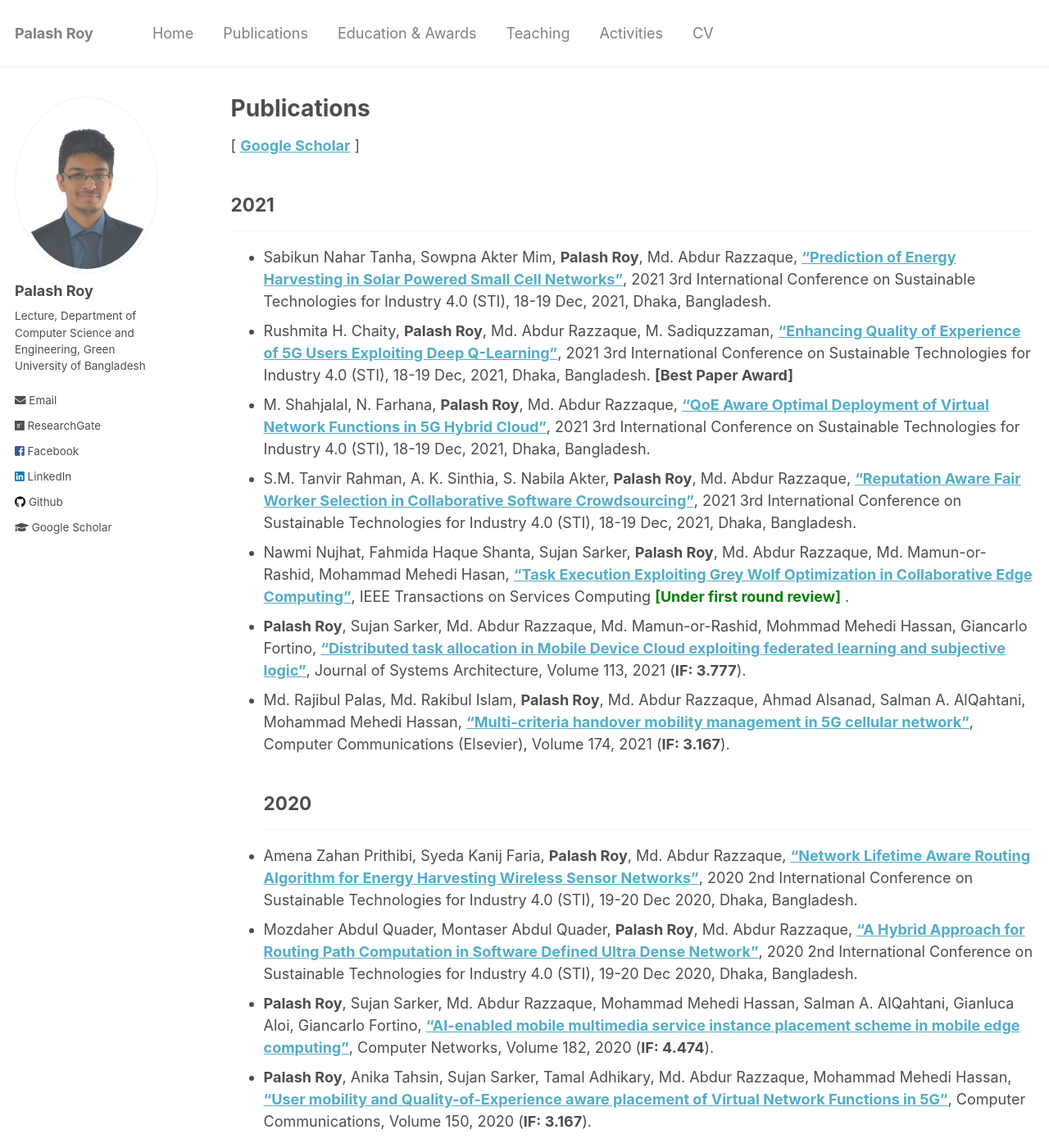
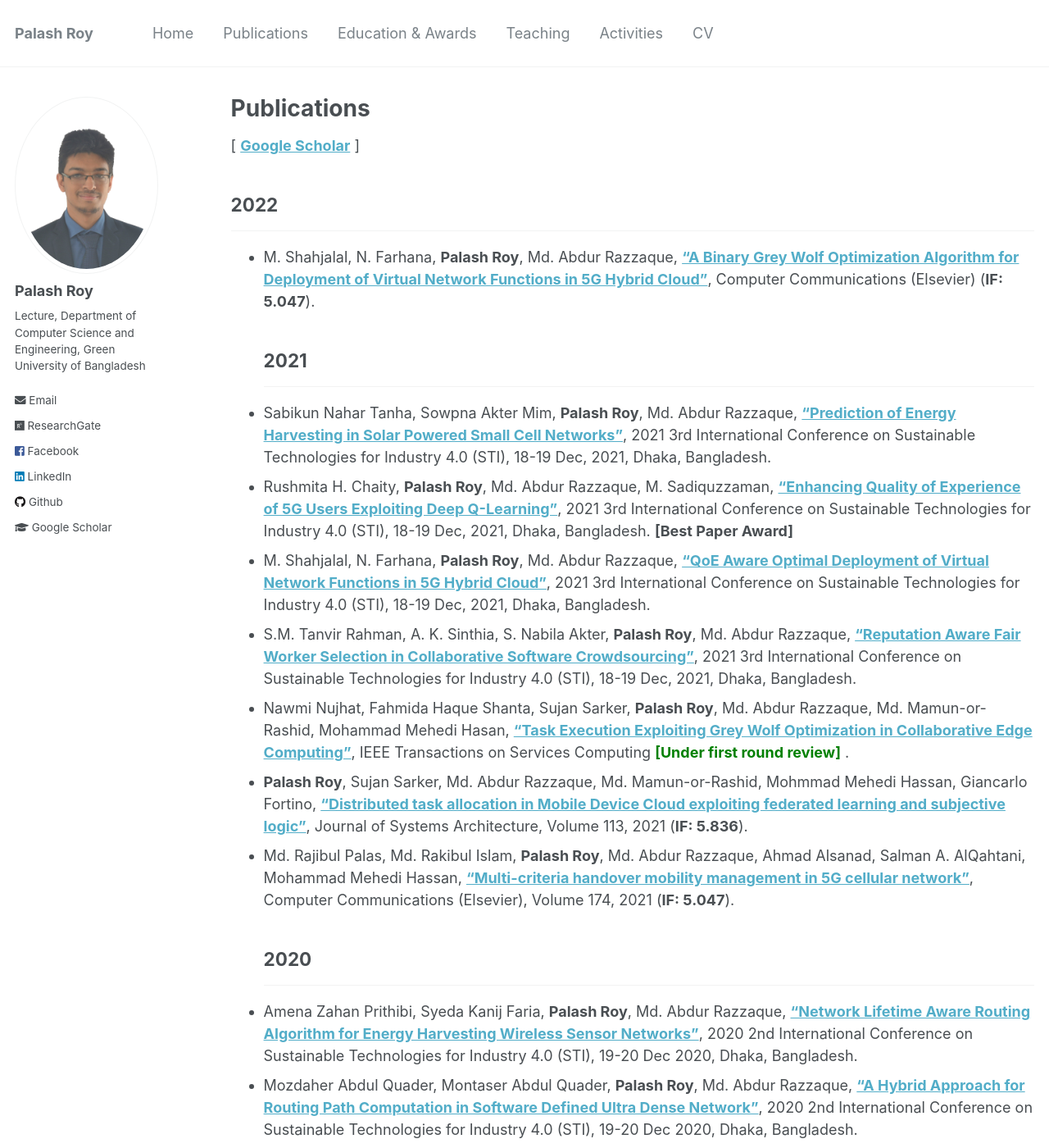
Before and after one commit to PalashRoy975/PalashRoy975.github.io, a Jekyll site: the page built from _pages/publications.md, in a window 1280 px wide and 1400 px high. Shown: the whole window at 82% size. Built offline with Jekyll 4.4.1, drawn with Linux system fonts in a browser that asks for light colours.

Commit message:
Update publications.md

```diff
--- a/_pages/publications.md
+++ b/_pages/publications.md
@@ -6,7 +6,9 @@ author_profile: true
 ---
 
 [ [**Google Scholar**](https://scholar.google.com/citations?user=6YbqlUkAAAAJ&hl=en&authuser=1) ]
-
+## 2022
+-----------
+* M. Shahjalal, N. Farhana, **Palash Roy**, Md. Abdur Razzaque, [**"A Binary Grey Wolf Optimization Algorithm for Deployment of Virtual Network Functions in 5G Hybrid Cloud"**](https://www.sciencedirect.com/science/article/abs/pii/S0140366422002432?via%3Dihub), Computer Communications (Elsevier) (**IF: 5.047**).
 ## 2021
 -----------
 * Sabikun Nahar Tanha, Sowpna Akter Mim, **Palash Roy**, Md. Abdur Razzaque, [**"Prediction of Energy Harvesting in Solar Powered Small Cell
@@ -20,8 +22,8 @@ Cloud"**](#), 2021 3rd International Conference on Sustainable Technologies for
 Software Crowdsourcing"**](#), 2021 3rd International Conference on Sustainable Technologies for Industry 4.0 (STI), 18-19 Dec, 2021, Dhaka,
 Bangladesh.
 * Nawmi Nujhat, Fahmida Haque Shanta, Sujan Sarker, **Palash Roy**, Md. Abdur Razzaque, Md. Mamun-or-Rashid, Mohammad Mehedi Hasan, [**"Task Execution Exploiting Grey Wolf Optimization in Collaborative Edge Computing"**](#), IEEE Transactions on Services Computing <span style ="color:Green"> **[Under first round review]** </span>.
-* **Palash Roy**, Sujan Sarker, Md. Abdur Razzaque, Md. Mamun-or-Rashid, Mohmmad Mehedi Hassan, Giancarlo Fortino, [**"Distributed task allocation in Mobile Device Cloud exploiting federated learning and subjective logic"**](https://www.sciencedirect.com/science/article/abs/pii/S1084804521000138), Journal of Systems Architecture, Volume 113, 2021 (**IF: 3.777**).
-* Md. Rajibul Palas, Md. Rakibul Islam, **Palash Roy**, Md. Abdur Razzaque, Ahmad Alsanad, Salman A. AlQahtani, Mohammad Mehedi Hassan, [**"Multi-criteria handover mobility management in 5G cellular network"**](https://www.sciencedirect.com/science/article/abs/pii/S014036642100164X), Computer Communications (Elsevier), Volume 174, 2021 (**IF: 3.167**).
+* **Palash Roy**, Sujan Sarker, Md. Abdur Razzaque, Md. Mamun-or-Rashid, Mohmmad Mehedi Hassan, Giancarlo Fortino, [**"Distributed task allocation in Mobile Device Cloud exploiting federated learning and subjective logic"**](https://www.sciencedirect.com/science/article/abs/pii/S1084804521000138), Journal of Systems Architecture, Volume 113, 2021 (**IF: 5.836**).
+* Md. Rajibul Palas, Md. Rakibul Islam, **Palash Roy**, Md. Abdur Razzaque, Ahmad Alsanad, Salman A. AlQahtani, Mohammad Mehedi Hassan, [**"Multi-criteria handover mobility management in 5G cellular network"**](https://www.sciencedirect.com/science/article/abs/pii/S014036642100164X), Computer Communications (Elsevier), Volume 174, 2021 (**IF: 5.047**).
 ## 2020
 -----------
 * Amena Zahan Prithibi, Syeda Kanij Faria, **Palash Roy**, Md. Abdur Razzaque, [**"Network Lifetime Aware Routing Algorithm for Energy Harvesting
@@ -30,7 +32,7 @@ Bangladesh.
 * Mozdaher Abdul Quader, Montaser Abdul Quader, **Palash Roy**, Md. Abdur Razzaque, [**"A Hybrid Approach for Routing Path Computation in
 Software Defined Ultra Dense Network"**](https://ieeexplore.ieee.org/document/9350414), 2020 2nd International Conference on Sustainable Technologies for Industry 4.0 (STI), 19-20 Dec 2020,
 Dhaka, Bangladesh.
-* **Palash Roy**, Sujan Sarker, Md. Abdur Razzaque, Mohammad Mehedi Hassan, Salman A. AlQahtani, Gianluca Aloi, Giancarlo Fortino, [**"AI-enabled mobile multimedia service instance placement scheme in mobile edge computing"**](https://www.sciencedirect.com/science/article/abs/pii/S1389128620312160), Computer Networks, Volume 182, 2020 (**IF:  4.474**).
-* **Palash Roy**, Anika Tahsin, Sujan Sarker, Tamal Adhikary, Md. Abdur Razzaque, Mohammad Mehedi Hassan, [**"User mobility and Quality-of-Experience aware placement of Virtual Network Functions in 5G"**](https://www.sciencedirect.com/science/article/abs/pii/S0140366419314227), Computer Communications, Volume 150, 2020 (**IF:  3.167**).
+* **Palash Roy**, Sujan Sarker, Md. Abdur Razzaque, Mohammad Mehedi Hassan, Salman A. AlQahtani, Gianluca Aloi, Giancarlo Fortino, [**"AI-enabled mobile multimedia service instance placement scheme in mobile edge computing"**](https://www.sciencedirect.com/science/article/abs/pii/S1389128620312160), Computer Networks, Volume 182, 2020 (**IF:  5.493**).
+* **Palash Roy**, Anika Tahsin, Sujan Sarker, Tamal Adhikary, Md. Abdur Razzaque, Mohammad Mehedi Hassan, [**"User mobility and Quality-of-Experience aware placement of Virtual Network Functions in 5G"**](https://www.sciencedirect.com/science/article/abs/pii/S0140366419314227), Computer Communications, Volume 150, 2020 (**IF:  5.047**).
 
 <br/>
```
